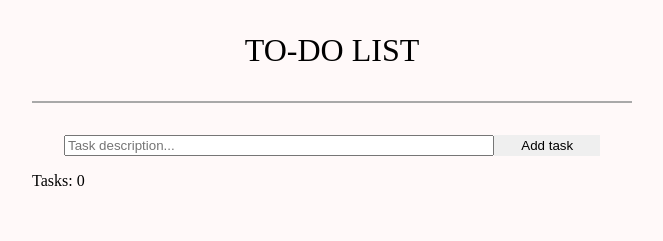
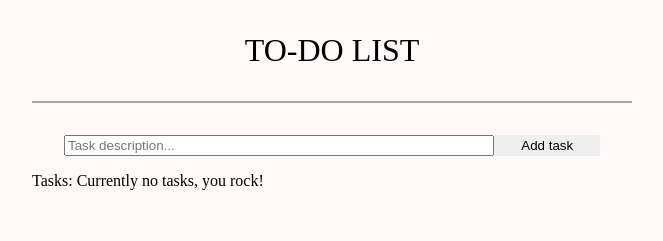
Before and after one commit to vildanguenay/CF-Vildan-CodeReview-06, a plain HTML site: page index.html in a window 1280 px wide. Shown: the whole page, without its empty margins (308-971 px from the left). Drawn offline with nearby package versions, Linux system fonts and the light colour scheme.

Commit message:
correct js script source n correct comments

```diff
--- a/index.html
+++ b/index.html
@@ -21,6 +21,6 @@
             </div>
         </div>
     </main>
-    <script src="js/myscript.js"></script>
+    <script src="myscript.js"></script>
 </body>
 </html>
--- a/myscript.js
+++ b/myscript.js
@@ -21,15 +21,8 @@ $(document).ready(function () {
     function increment() {
         number++;
         id++;
-        // send new number + id to html for the upcoming task
+        // send new number to html for the upcoming task
         $("#counter").html(number);
-    }
-
-    function decrement() {
-        number--;
-        // send new number to html
-        $("#counter").html(number);
-        // this function is only called in conjunction with removeTask function
     }
 
     function addCheckMarkEvent() {
@@ -50,6 +43,13 @@ $(document).ready(function () {
         });
     }
 
+    function decrement() {
+        number--;
+        // send new number to html
+        $("#counter").html(number);
+        // this function is only called in conjunction with removeTask function
+    }
+
     function noTasks() {
         if (number == 0) {
             $("#counter").text("Currently no tasks, you rock!");
```
